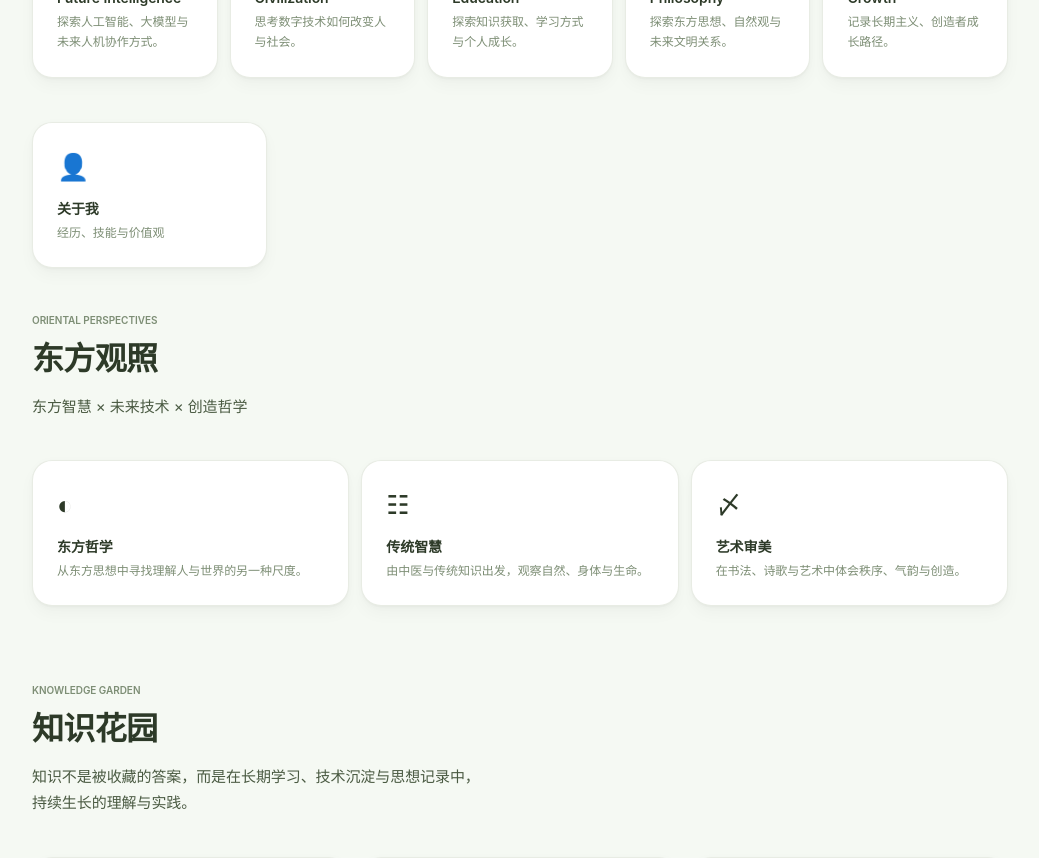
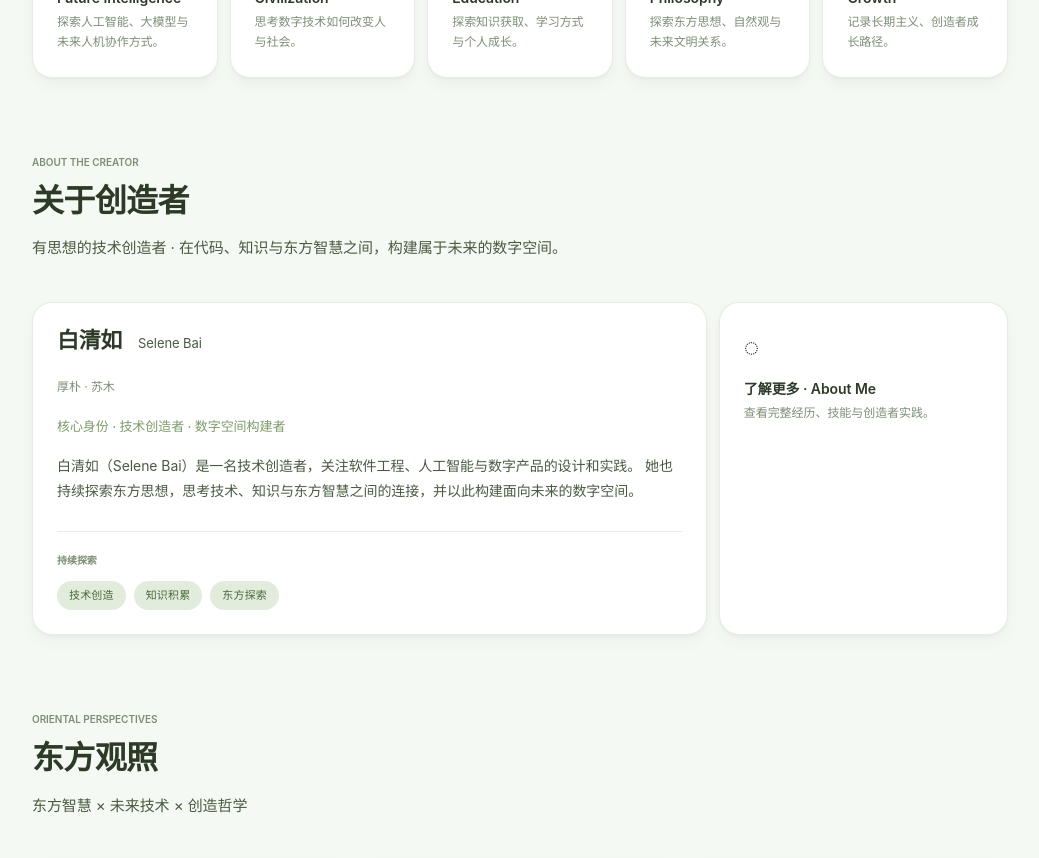
Before and after one commit to Lucky-BQR/personal-site, a Next.js app: page / in a window 1280 px wide. Shown: the part 1480-2338 px from the top of the page, without its empty margins (120-1159 px from the left). Built offline with nearby package versions, Linux system fonts and the light colour scheme.

Commit message:
feat: redesign about creator section

```diff
--- a/src/components/home/AboutSection.tsx
+++ b/src/components/home/AboutSection.tsx
@@ -1,9 +1,120 @@
+'use client';
+
 import HomeModuleCard from './HomeModuleCard';
+import { useLanguage } from '@/components/language/LanguageProvider';
+import { profile } from '@/data/profile';
+import { siteConfig } from '@/data/site';
+
+const localizedCopy = {
+  zh: {
+    eyebrow: 'About the Creator',
+    title: '关于创造者',
+    identity: '核心身份',
+    connections: '持续探索',
+    connectionLabels: ['技术创造', '知识积累', '东方探索'],
+    entryTitle: '了解更多 · About Me',
+    entryDescription: '查看完整经历、技能与创造者实践。',
+  },
+  en: {
+    eyebrow: '关于创造者',
+    title: 'About the Creator',
+    identity: 'Core identity',
+    connections: 'Ongoing explorations',
+    connectionLabels: ['Technology Creation', 'Knowledge Accumulation', 'Eastern Exploration'],
+    entryTitle: 'Explore the Profile · About Me',
+    entryDescription: 'View the full story, skills, and creator practice.',
+  },
+  ja: {
+    eyebrow: 'About the Creator',
+    title: '創造者について',
+    identity: 'コア・アイデンティティ',
+    connections: '継続する探究',
+    connectionLabels: ['技術の創造', '知識の蓄積', '東洋の探究'],
+    entryTitle: 'プロフィールを見る',
+    entryDescription: '経歴、スキル、創造者としての実践を見る。',
+  },
+  'zh-TW': {
+    eyebrow: 'About the Creator',
+    title: '關於創作者',
+    identity: '核心身份',
+    connections: '持續探索',
+    connectionLabels: ['技術創造', '知識積累', '東方探索'],
+    entryTitle: '了解更多 · 關於我',
+    entryDescription: '查看完整經歷、技能與創作者實踐。',
+  },
+  de: {
+    eyebrow: '关于创造者',
+    title: 'Über die Schöpferin',
+    identity: 'Kernidentität',
+    connections: 'Fortlaufende Erkundungen',
+    connectionLabels: ['Technologische Schöpfung', 'Wissensaufbau', 'Östliche Erkundung'],
+    entryTitle: 'Profil ansehen',
+    entryDescription: 'Die vollständige Geschichte, Fähigkeiten und Praxis ansehen.',
+  },
+} as const;
 
 export default function AboutSection() {
+  const { lang } = useLanguage();
+  const copy = localizedCopy[lang];
+  const { creator, brand } = siteConfig;
+
   return (
-    <section className="contents">
-      <HomeModuleCard href="/about" icon="👤" label="module_about" description="module_about_desc" animationDelay={0} />
+    <section className="col-span-full py-4 sm:py-8" aria-labelledby="about-creator-title">
+      <div className="max-w-2xl mb-8 sm:mb-10">
+        <p className="text-[10px] font-semibold uppercase tracking-[0.16em] mb-3" style={{ color: 'var(--color-textMuted)' }}>
+          {copy.eyebrow}
+        </p>
+        <h2 id="about-creator-title" className="text-[clamp(1.5rem,3vw,2rem)] mb-4" style={{ color: 'var(--color-text)' }}>
+          {copy.title}
+        </h2>
+        <p className="text-[14px] sm:text-[15px]" style={{ color: 'var(--color-textSecondary)', lineHeight: 1.75 }}>
+          {brand.positioning} · {profile.tagline}
+        </p>
+      </div>
+
+      <div className="grid grid-cols-1 lg:grid-cols-[1.4fr_0.6fr] gap-3">
+        <article className="card">
+          <div className="flex flex-wrap items-baseline gap-x-4 gap-y-1 mb-6">
+            <h3 className="text-[22px]" style={{ color: 'var(--color-text)' }}>
+              {creator.name}
+            </h3>
+            <p className="text-[13px]" style={{ color: 'var(--color-textSecondary)' }}>
+              {creator.englishName}
+            </p>
+          </div>
+
+          <p className="text-[12px] mb-5" style={{ color: 'var(--color-textMuted)' }}>
+            {creator.courtesyName} · {creator.penName}
+          </p>
+          <p className="text-[13px] font-medium mb-4" style={{ color: 'var(--color-accent)' }}>
+            {copy.identity} · {profile.title}
+          </p>
+          <p className="text-[14px]" style={{ color: 'var(--color-textSecondary)', lineHeight: 1.8 }}>
+            {profile.bio}
+          </p>
+
+          <div className="mt-7 pt-5 border-t" style={{ borderColor: 'var(--color-border)' }}>
+            <p className="text-[10px] font-semibold uppercase tracking-[0.14em] mb-3" style={{ color: 'var(--color-textMuted)' }}>
+              {copy.connections}
+            </p>
+            <div className="flex flex-wrap gap-2">
+              {copy.connectionLabels.map((label) => (
+                <span key={label} className="text-[11px] px-3 py-1.5 rounded-full" style={{ color: 'var(--color-tagText)', backgroundColor: 'var(--color-tagBg)' }}>
+                  {label}
+                </span>
+              ))}
+            </div>
+          </div>
+        </article>
+
+        <HomeModuleCard
+          href="/about"
+          icon="◌"
+          label={copy.entryTitle}
+          description={copy.entryDescription}
+          animationDelay={0}
+        />
+      </div>
     </section>
   );
 }
```
